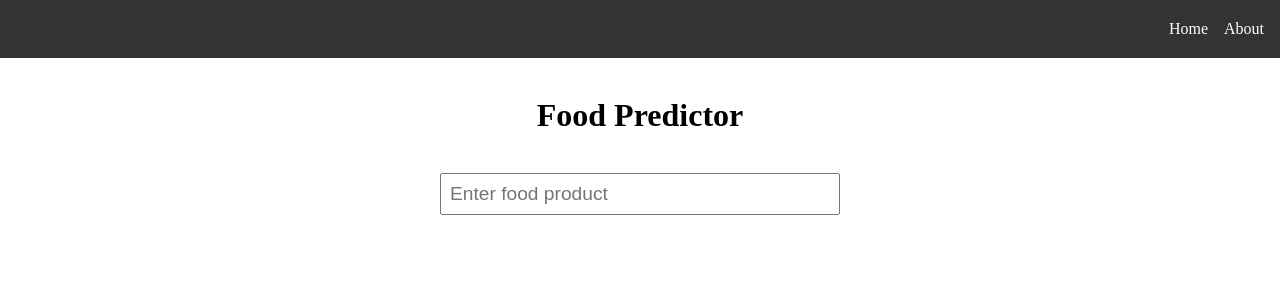
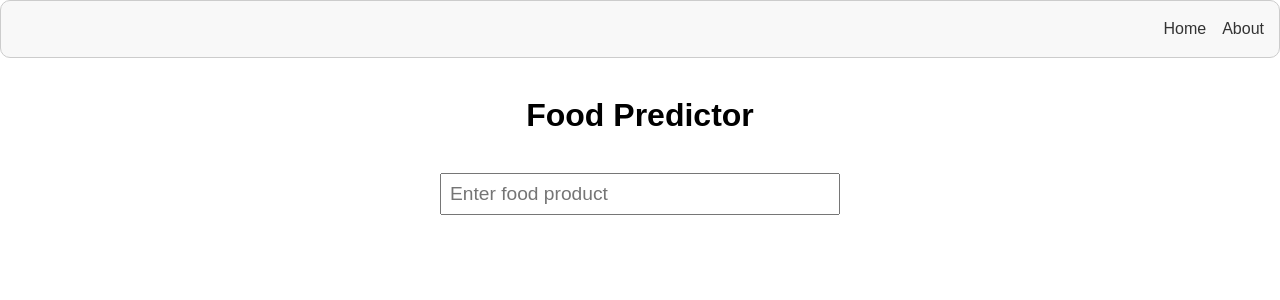
Before and after one commit to baskrahmer/foodpred, a React (Create React App) app in the folder frontend/: page / in a window 1280 px wide. Shown: the top 300 px of the page. Built offline with nearby package versions, Linux system fonts and the light colour scheme; no server answers.

Commit message:
Change header and font style

```diff
--- a/frontend/src/index.css
+++ b/frontend/src/index.css
@@ -5,13 +5,15 @@
 }
 
 body {
-  font-family: 'Roboto Slab', serif;
+  font-family: 'Montserrat', sans-serif;
   line-height: 1.6;
 }
 
 header {
-  background: #333;
-  padding: 1rem;
+  background: #f8f8f8;
+  padding: 15px;
+  border-radius: 10px;
+  border: 1px solid #ccc;
 }
 
 header nav ul {
@@ -25,7 +27,7 @@ header nav ul li {
 }
 
 header nav ul li a {
-  color: #fff;
+  color: #333;
   text-decoration: none;
 }
 
```
